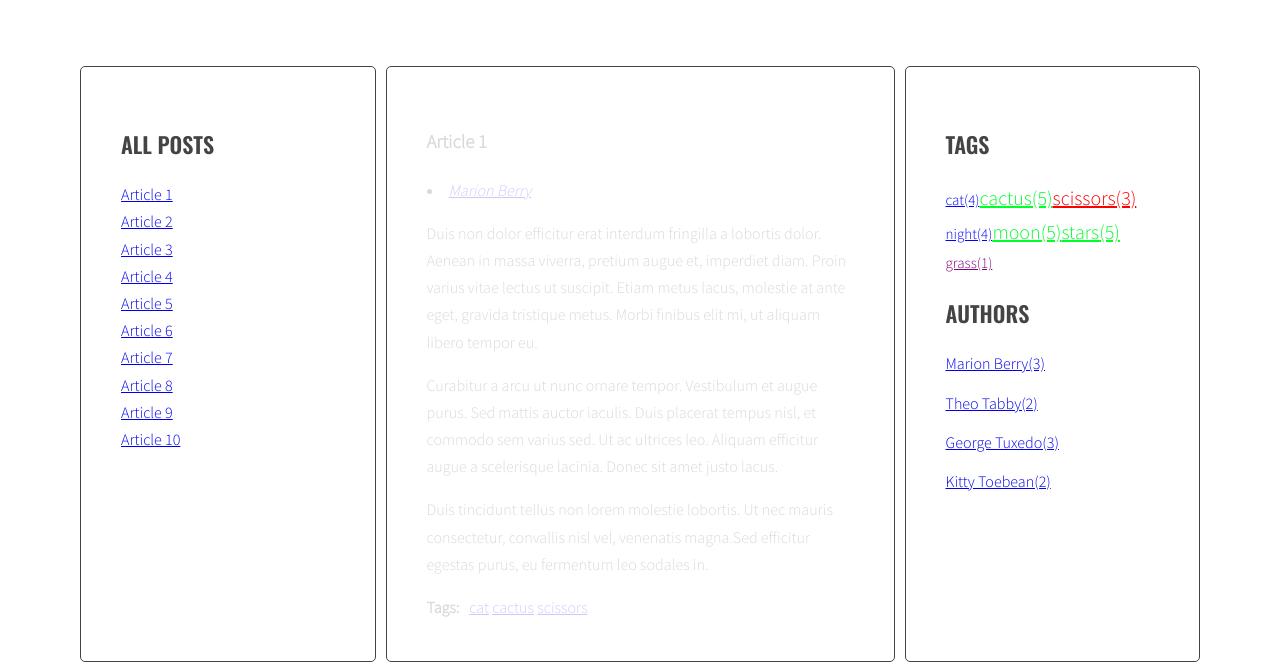
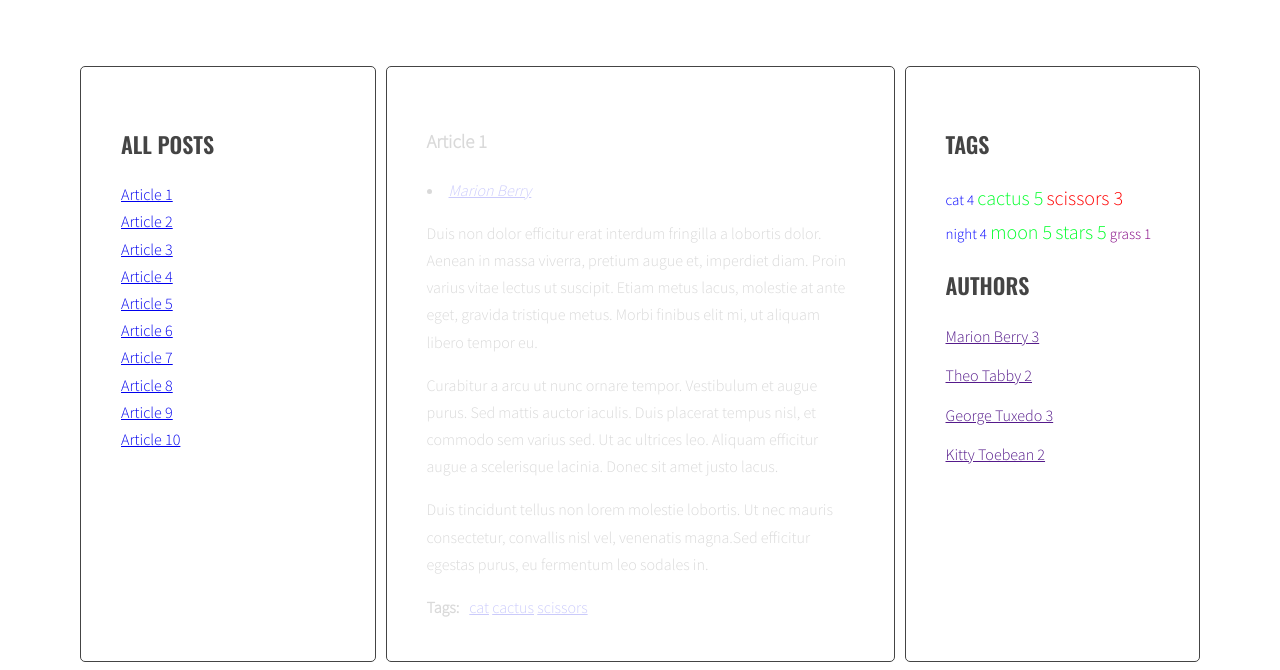
Before and after one commit to jhandzel130696/java-blog, a website: page index.html in a window 1280 px wide. Shown: the part 257-927 px from the top of the page. Drawn offline with nearby package versions, Linux system fonts and the light colour scheme; a web font is replaced by a local one.

Commit message:
add author templates

```diff
--- a/index.html
+++ b/index.html
@@ -226,6 +226,16 @@
 	<script id="template-article-link" type="text/x-handlebars-template">
 		<li><a href="#{{ id }}"><span>{{ title }}</span></a></li>
 	  </script>
+	<script id="tag-Cloud-Link" type="text/x-handlebars-template">
+		{{#each tags}}
+  <li ><a class={{className}} href="">{{ tag }} {{count}}</a> </li>
+  {{/each}}
+		</script>
+		<script id="Author-Cloud-Link" type="text/x-handlebars-template">
+			{{#each tags}}
+  <li ><a href="">{{ author }} {{count}}</a> </li>
+  {{/each}}
+			</script>
 	<script src="https://cdnjs.cloudflare.com/ajax/libs/handlebars.js/4.1.0/handlebars.min.js"></script>
 	<script src="js/script.js"></script>
 
--- a/js/script.js
+++ b/js/script.js
@@ -1,8 +1,10 @@
 'use strict';
 const templates = {
-  articleLink: Handlebars.compile(document.querySelector('#template-article-link').innerHTML)
+  articleLink: Handlebars.compile(document.querySelector('#template-article-link').innerHTML),
+  tagCloudLink:Handlebars.compile(document.querySelector('#tag-Cloud-Link').innerHTML),
+  AuthorCloudLink:Handlebars.compile(document.querySelector('#Author-Cloud-Link').innerHTML)
+};
 
-};
 function titleClickHandler(event){
 
 
@@ -188,7 +190,8 @@ function generateTags(){
   /*new create variable for all links HTML code*/
   const tagsParams = calculateTagsParams(allTags);
   console.log('tagsParams:', tagsParams);
-  let allTagsHTML='';
+  /*let allTagsHTML='';*/
+  const allTagsData = {tags: []};
 
   /*New START LOOP:for each tag in allTags*/
   for(let tag in allTags){
@@ -199,14 +202,20 @@ function generateTags(){
     const tagLinkHTML =
     '<li><a class="' + calculateTagClass(allTags[tag],tagsParams) + '"href="#tag-' + tag + '"><span>'+ tag +'('+allTags[tag]+')</span></a></li>';
 
+    /*new generate code of a link and add it to allTagsHTML*/
+    allTagsData.tags.push({
+      tag: tag,
+      count: allTags[tag],
+      className: calculateTagClass(allTags[tag], tagsParams)
+    });
+    console.log(allTagsData.tags[0].count);
 
-    /*new generate code of a link and add it to allTagsHTML*/
-    allTagsHTML+= tagLinkHTML;
 
     /*NEW end loop: for each tag in allTags*/
   }
   /*NEW add html from allTagsHTML to tagList*/
-  tagList.innerHTML = allTagsHTML;
+  tagList.innerHTML = templates.tagCloudLink(allTagsData);
+  console.log(allTagsData);
 
 
 }
@@ -286,8 +295,9 @@ function generateAuthors(){
 
 
     /* generate HTML of the link */
-    const linkHTML = '<li><a href="#author-' + getAuthorName + '"><span>' + getAuthorName + '</span></a></li>';
-
+    /*const linkHTML = '<li><a href="#author-' + getAuthorName + '"><span>' + getAuthorName + '</span></a></li>';*/
+    const linkHTMLData={id:getAuthorName, title:getAuthorName};
+    const linkHTML = templates.articleLink(linkHTMLData);
 
     /* add generated code to html variable */
     html+= linkHTML;
@@ -303,7 +313,7 @@ function generateAuthors(){
       allAuthors[getAuthorName]=1;}
     else {
       allAuthors[getAuthorName]++;}
-    console.log(allAuthors);
+    /*console.log(allAuthors);*/
 
 
 
@@ -312,18 +322,22 @@ function generateAuthors(){
   }
 
 
-  let allAuthorsHTML = '';
+  const allAuthorsData = {tags: []};
   for (let getAuthorName in allAuthors){
 
     /*allAuthorsHTML+=author + '('+ allAuthors[getAuthorName]+')';*/
     const newLink = '<li><a href="#author-' + getAuthorName + '"><span>' + getAuthorName + '('+allAuthors[getAuthorName]+') </span></a></li>';
-    allAuthorsHTML+=newLink;
+    allAuthorsData.tags.push({
+      author:getAuthorName,
+      count:allAuthors[getAuthorName],
+    });
 
 
 
   }
 
-  AuthorList.innerHTML=allAuthorsHTML;
+  AuthorList.innerHTML=templates.AuthorCloudLink(allAuthorsData);
+  console.log(allAuthorsData);
 }
 
 generateAuthors();
--- a/sass/style.scss
+++ b/sass/style.scss
@@ -135,21 +135,27 @@ body {
   display:inline-block;
   font-size: 15px;
   color:purple;
+
+    text-decoration: none;
+
 }
 .tag-size-3{
   display:inline-block;
   font-size: 20px;
   color:red;
+  text-decoration: none;
 }
 .tag-size-4{
   display:inline-block;
   font-size: 15px;
   color:blue;
+  text-decoration: none;
 }
 .tag-size-5{
   display:inline-block;
   font-size:20px;
   color:rgb(0, 255, 42);
+  text-decoration: none;
 
 }
 
```
Also changed, not shown: css/style.css, 1 other file.
